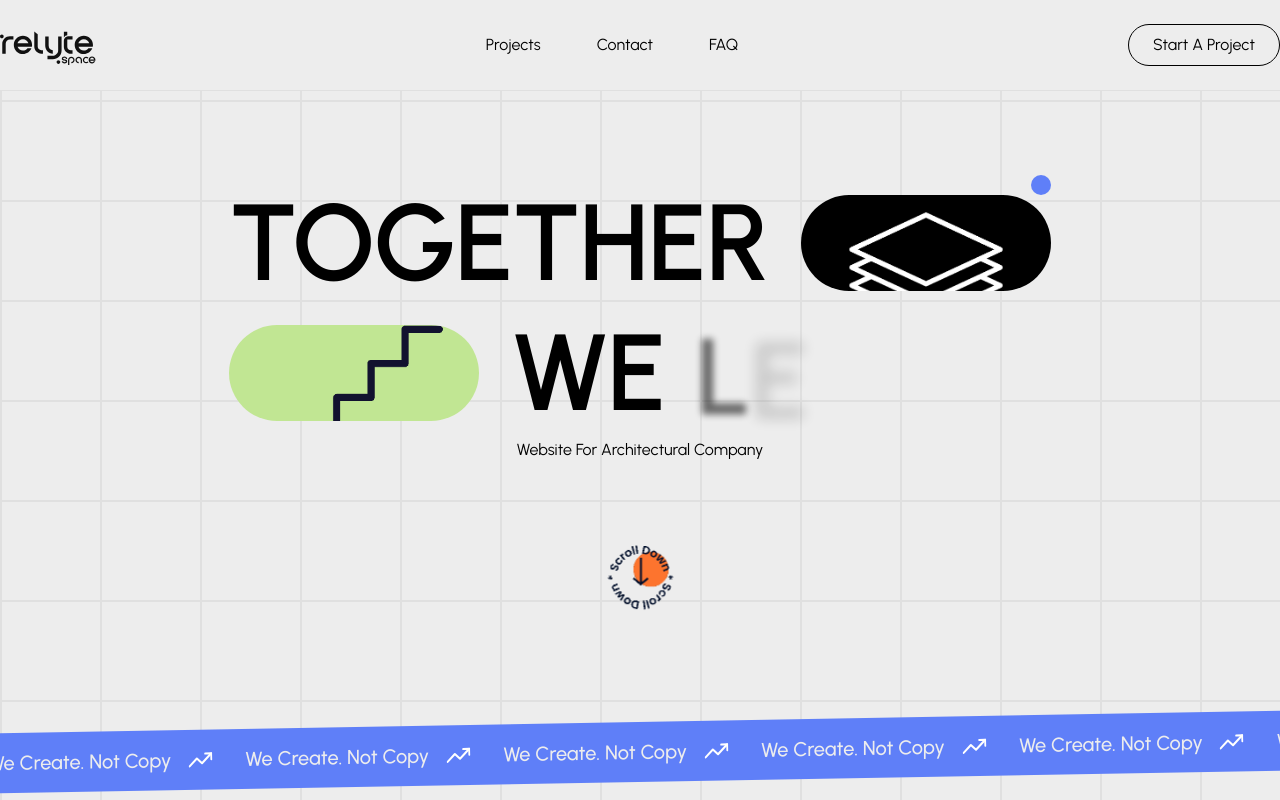
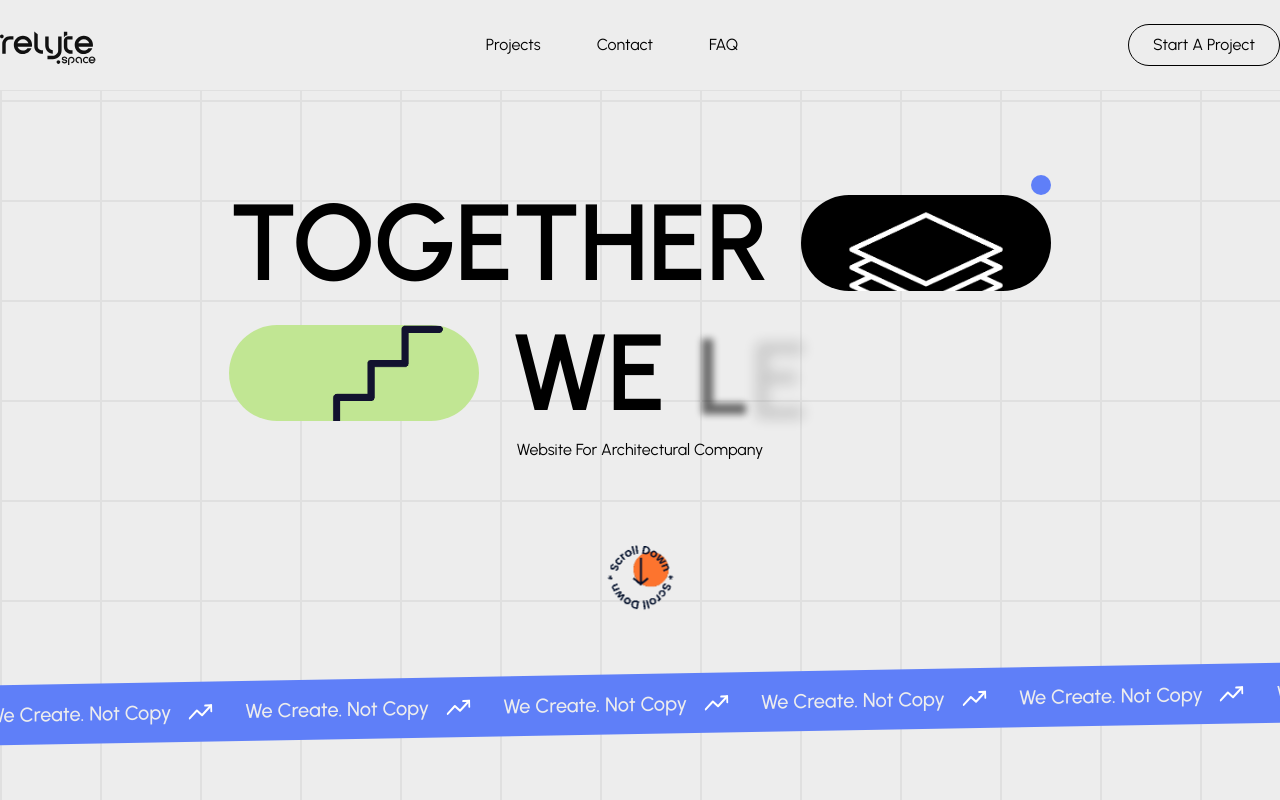
Before and after one commit to away1205/relyte-web, a Next.js app: page / in a window 1280 px wide. Shown: the top 800 px of the page. Built offline with nearby package versions, Linux system fonts and the light colour scheme.

Commit message:
fix the position of text ticker

```diff
--- a/app/_components/HeroSection.jsx
+++ b/app/_components/HeroSection.jsx
@@ -114,7 +114,7 @@ function HeroSection() {
           </a>
         </MagneticAnim>
 
-        <div className='relative top-[10%]'>
+        <div className='relative -bottom-8'>
           <TextTicker>
             <div className='flex gap-8 ml-4'>
               <img src='trending-up.svg' alt='Trending icon' />
```
